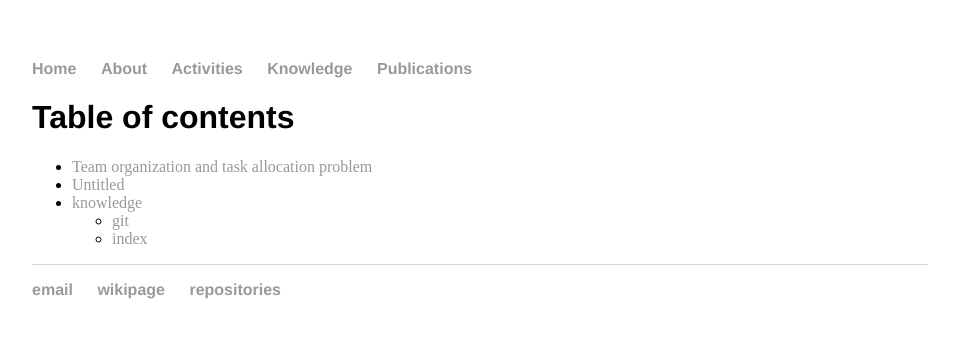
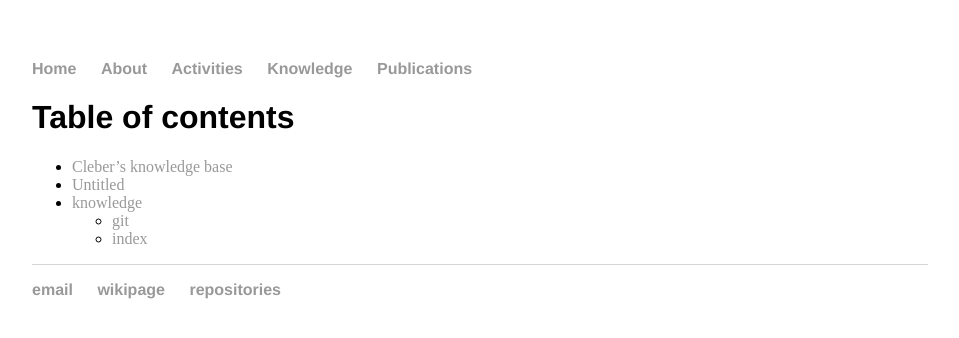
Before and after one commit to cleberjamaral/cleberjamaral.github.io, a Jekyll site: the page built from SUMMARY.md, in a window 1280 px wide. Shown: the top 338 px of the page, without its empty margins (160-1119 px from the left). Built offline with Jekyll 4.4.1, drawn with Linux system fonts in a browser that asks for light colours; our own code applies the rules of GitHub Pages for plain Markdown files.

Commit message:
GitBook: [master] 3 pages modified

```diff
--- a/SUMMARY.md
+++ b/SUMMARY.md
@@ -1,6 +1,6 @@
 # Table of contents
 
-* [Team organization and task allocation problem](README.md)
+* [Cleber's knowledge base](README.md)
 * [Untitled](untitled.md)
 * [knowledge](knowledge/README.md)
   * [git](knowledge/git.md)
```
Also changed, not shown: untitled.md (added, +1 -0 lines), README.md.
